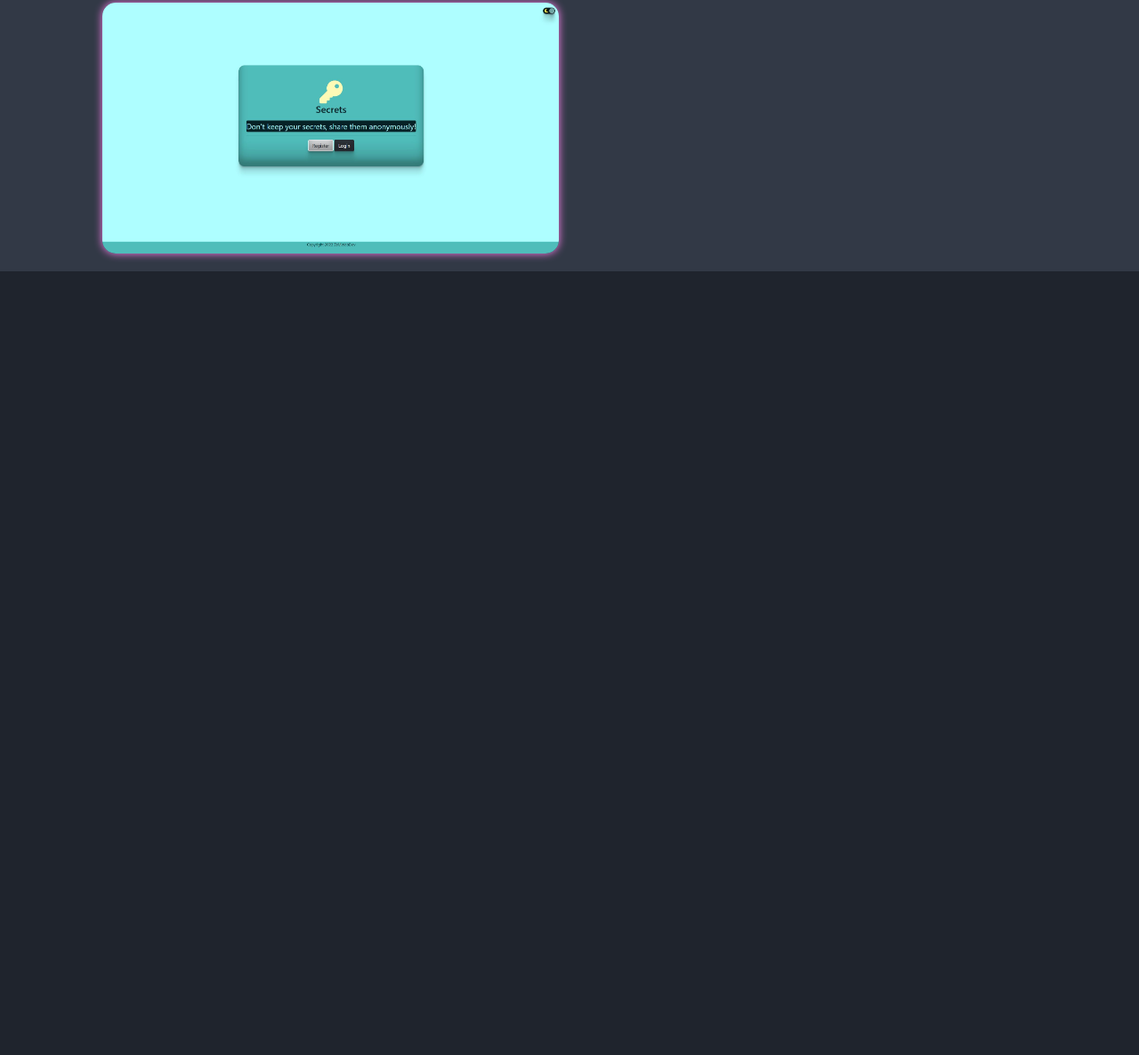
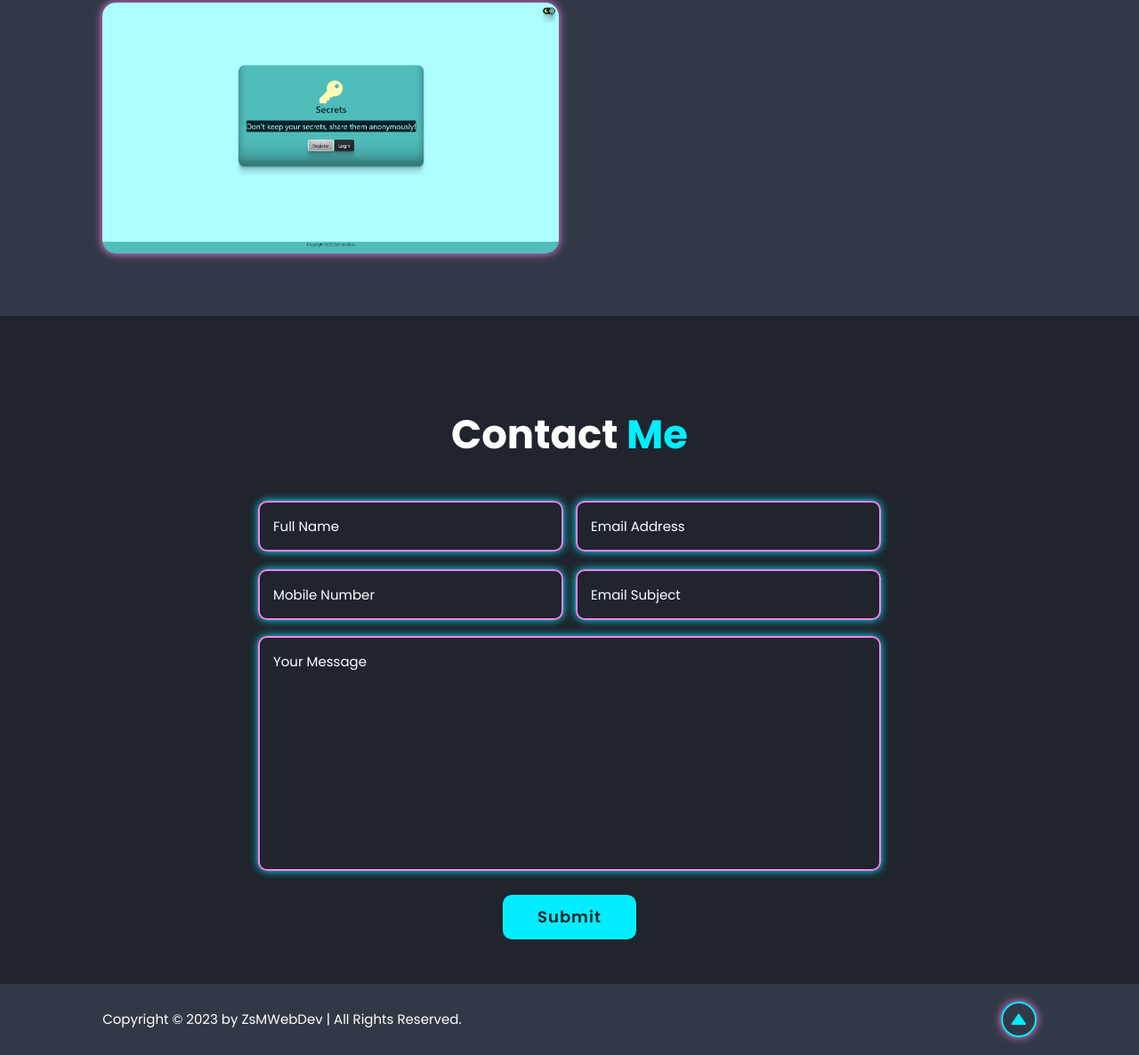
Before and after one commit to KipSter91/Portfolio_ZsMWebDev, a plain HTML site: page index.html in a window 1280 px wide. Shown: the part 3602-4788 px from the top of the page at 89% size. Before the commit the page ends 3907 px from the top, so only its background shows below. Drawn offline with nearby package versions, Linux system fonts and the light colour scheme.

Commit message:
finish contact section and footer

```diff
--- a/css/styles.css
+++ b/css/styles.css
@@ -348,7 +348,11 @@ span {
 }
 
 .portfolio {
+  justify-content: center;
+  align-items: center;
+  text-align: center;
   background: var(--second-bg-color);
+  padding-bottom: 7rem;
 }
 
 .portfolio h2 {
@@ -372,7 +376,7 @@ span {
 
 .portfolio-box img {
   width: 100%;
-  transition: .5s ease;
+  transition: 0.5s ease;
 }
 
 .portfolio-box:hover img {
@@ -393,7 +397,7 @@ span {
   text-align: center;
   padding: 0 4rem;
   transform: translateY(100%);
-  transition: .5s ease;
+  transition: 0.5s ease;
 }
 
 .portfolio-box:hover .portfolio-layer {
@@ -413,14 +417,186 @@ span {
   display: inline-flex;
   justify-content: center;
   align-items: center;
-  width: 5rem;
-  height: 5rem;
-  background: var(--text-color);
+  width: 4rem;
+  height: 4rem;
+  background: transparent;
+  border: 0.2rem solid var(--text-color);
   border-radius: 50%;
+  font-size: 2rem;
+  color: var(--text-color);
+  margin: 3rem 1.5rem 3rem 0;
+  transition: 0.5s ease;
   box-shadow: 0 0 1rem var(--second-main-color);
 }
 
 .portfolio-layer a i {
   font-size: 2rem;
+}
+
+.portfolio-layer a:hover {
+ scale: 1.1;
+ border: 0.2rem solid var(--second-main-color);
+ color: var(--second-main-color);
+ box-shadow: 0 0 1rem var(--text-color);
+}
+
+.btn-box {
+  margin-top: 1rem;
+  position: relative;
+  display: flex;
+  justify-content: center;
+  width: auto;
+  height: 5rem;
+}
+
+.btn-box .btn {
+  position: relative;
+  display: inline-flex;
+  justify-content: center;
+  align-items: center;
+  width: 15rem;
+  height: 100%;
+  background: var(--main-color);
+  border: 0.2rem solid var(--main-color);
+  border-radius: 1rem;
+  font-size: 1.8rem;
+  font-weight: 600;
+  letter-spacing: 0.1rem;
+  color: var(--bg-color);
+  z-index: 1;
+  overflow: hidden;
+  transition: 0.5s ease;
+  cursor: pointer;
+}
+
+.btn:hover {
+  color: var(--main-color);
+  box-shadow: 0 0 1rem var(--second-main-color);
+}
+
+.btn-box .btn::before {
+  content: "";
+  position: absolute;
+  top: 0;
+  left: 0;
+  width: 0;
+  height: 100%;
+  background: var(--bg-color);
+  z-index: -1;
+  transition: 0.5s;
+}
+
+.btn-box .btn:hover::before {
+  width: 100%;
+}
+
+.contact {
+min-height: 90vh;
+}
+
+.contact h2 {
+  margin-bottom: 3rem;
+}
+
+.contact form {
+  max-width: 70rem;
+  margin: 1rem auto;
+  text-align: center;
+  margin-bottom: 3rem;
+}
+
+.contact form .input-box {
+  position: relative;
+  display: flex;
+  justify-content: space-between;
+  flex-wrap: wrap;
+}
+
+.contact form .input-box .input-field {
+  position: relative;
+  width: 49%;
+  margin: 1rem 0;
+}
+
+.contact form .input-box .input-field input,
+.contact form .textarea-field textarea {
+  width: 100%;
+  height: 100%;
+  padding: 1.5rem;
+  font-size: 1.5rem;
+  color: var(--text-color);
+  background: transparent;
+  border-radius: 1rem;
+  border: .2rem solid var(--second-main-color);
+  box-shadow: 0 0 1rem var(--main-color);
+
+}
+
+.contact form .input-box .input-field input::placeholder,
+.contact form .textarea-field textarea::placeholder {
+  color: var(--text-color);
+}
+
+.contact form .focus {
+  position: absolute;
+  top: 0;
+  left: 0;
+  width: 0;
+  height: 100%;
+  background: var(--second-bg-color);
+  border-radius: 1rem;
+  z-index: -1;
+  transition: .5s;
+}
+
+.contact form .input-box .input-field input:focus~.focus,
+.contact form .input-box .input-field input:valid~.focus,
+.contact form .textarea-field textarea:focus~.focus,
+.contact form .textarea-field textarea:valid~.focus {
+width: 100%;
+}
+
+.contact form .textarea-field {
+  position: relative;
+  margin: .8rem 0 2.7rem;
+  display: flex;
+}
+
+.contact form .textarea-field textarea {
+  resize: none;
+}
+
+.footer {
+  display: flex;
+  justify-content: space-between;
+  align-items: center;
+  flex-wrap: wrap;
+  padding: 2rem 9%;
+  background: var(--second-bg-color);
+}
+
+.footer-text p {
+  font-size: 1.5rem;
+}
+
+.footer-icon a {
+  display: inline-flex;
+  justify-content: center;
+  align-items: center;
+  width: 4rem;
+  height: 4rem;
+  background: transparent;
+  border: 0.2rem solid var(--main-color);
+  border-radius: 50%;
+  font-size: 2rem;
+  color: var(--main-color);
+  transition: 0.5s ease;
+  box-shadow: 0 0 1rem var(--second-main-color);
+
+}
+
+.footer a:hover {
+  background: var(--main-color);
   color: var(--second-bg-color);
+  box-shadow: 0 0 1rem var(--main-color);
 }
--- a/index.html
+++ b/index.html
@@ -219,7 +219,7 @@
                 <div class="portfolio-layer">
                     <h4>Newsletter SignUp</h4>
                     <p>Lorem ipsum dolor sit amet consectetur adipisicing elit. Temporibus, consequuntur?</p>
-                    <a href="https://shade-faithful-flax.glitch.me/"><i class='bx bx-link-external' ></i></a>
+                    <a href="https://shade-faithful-flax.glitch.me/"><i class='bx bx-link-external'></i></a>
                 </div>
             </div>
 
@@ -228,7 +228,7 @@
                 <div class="portfolio-layer">
                     <h4>Simon Game</h4>
                     <p>Lorem ipsum dolor sit amet consectetur adipisicing elit. Temporibus, consequuntur?</p>
-                    <a href="https://simon-game-zsmwebdev.onrender.com/"><i class='bx bx-link-external' ></i></a>
+                    <a href="https://simon-game-zsmwebdev.onrender.com/"><i class='bx bx-link-external'></i></a>
                 </div>
             </div>
 
@@ -237,7 +237,7 @@
                 <div class="portfolio-layer">
                     <h4>To Do List App</h4>
                     <p>Lorem ipsum dolor sit amet consectetur adipisicing elit. Temporibus, consequuntur?</p>
-                    <a href="https://todolist-zsmwebdev.onrender.com/"><i class='bx bx-link-external' ></i></a>
+                    <a href="https://todolist-zsmwebdev.onrender.com/"><i class='bx bx-link-external'></i></a>
                 </div>
             </div>
 
@@ -246,7 +246,7 @@
                 <div class="portfolio-layer">
                     <h4>Blog App</h4>
                     <p>Lorem ipsum dolor sit amet consectetur adipisicing elit. Temporibus, consequuntur?</p>
-                    <a href="https://blog-web-app-zsmwebdev.onrender.com/"><i class='bx bx-link-external' ></i></a>
+                    <a href="https://blog-web-app-zsmwebdev.onrender.com/"><i class='bx bx-link-external'></i></a>
                 </div>
             </div>
 
@@ -255,11 +255,60 @@
                 <div class="portfolio-layer">
                     <h4>Authentication App</h4>
                     <p>Lorem ipsum dolor sit amet consectetur adipisicing elit. Temporibus, consequuntur?</p>
-                    <a href="https://secrets-zsmwebdev.onrender.com/"><i class='bx bx-link-external' ></i></a>
+                    <a href="https://secrets-zsmwebdev.onrender.com/"><i class='bx bx-link-external'></i></a>
                 </div>
             </div>
         </div>
     </section>
+
+    <!-- contact section -->
+
+    <section class="contact" id="contact">
+        <h2 class="heading">Contact <span>Me</span></h2>
+
+        <form action="#">
+            <div class="input-box">
+                <div class="input-field">
+                    <input type="text" placeholder="Full Name" required>
+                    <span class="focus"></span>
+                </div>
+                <div class="input-field">
+                    <input type="email" placeholder="Email Address" required>
+                    <span class="focus"></span>
+                </div>
+            </div>
+
+            <div class="input-box">
+                <div class="input-field">
+                    <input type="number" placeholder="Mobile Number" required>
+                    <span class="focus"></span>
+                </div>
+                <div class="input-field">
+                    <input type="text" placeholder="Email Subject" required>
+                    <span class="focus"></span>
+                </div>
+            </div>
+
+            <div class="textarea-field">
+                <textarea name="" id="" cols="30" rows="10" placeholder="Your Message" required></textarea>
+                <span class="focus"></span>
+            </div>
+
+            <div class="btn-box">
+                <button type="submit" class="btn">Submit</button>
+            </div>
+        </form>
+    </section>
+
+<!-- footer section -->
+<footer class="footer">
+    <div class="footer-text">
+        <p>Copyright &copy; 2023 by ZsMWebDev | All Rights Reserved.</p>
+    </div>
+    <div class="footer-icon">
+        <a href="#home"><i class='bx bxs-up-arrow'></i></a>
+    </div>
+</footer>
     <!-- custom js -->
     <script src="https://unpkg.com/typed.js@2.0.16/dist/typed.umd.js"></script>
     <script src="js/script.js"></script>
```
